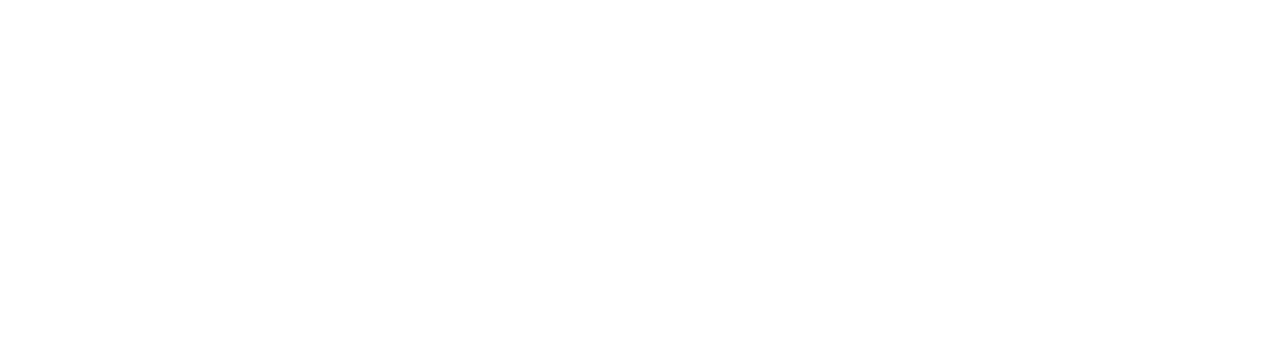
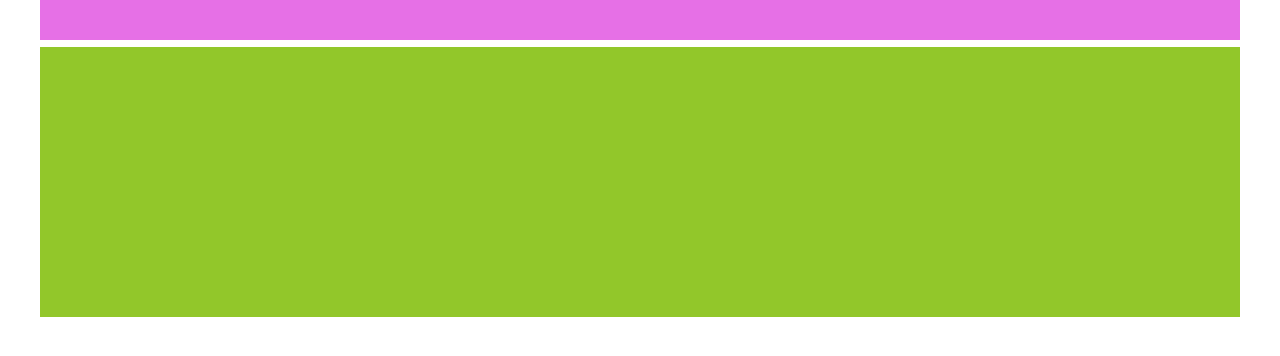
Before and after one commit to Dayronaguilera/htmlcss-struttura-wp, a plain HTML site: page index.html in a window 1280 px wide. Drawn offline with Linux system fonts and the light colour scheme.

Commit message:
Section 2

```diff
--- a/css/style.css
+++ b/css/style.css
@@ -14,3 +14,17 @@
 
 
 /* fine utility class */
+.centro{
+    width: 1200px;
+    margin: auto;
+
+}
+.contenitore-header{
+    background-color: rgb(230, 112, 230);
+    height: 40px;
+}
+.contenitore-1{
+    background-color: rgb(146, 199, 42);
+    height: 270px;
+    margin-top: 7px;
+}
--- a/index.html
+++ b/index.html
@@ -10,11 +10,27 @@
     <title>Document</title>
 </head>
 <body>
-    <!-- header del sito -->
-    <header></header>
-    <!-- corpo del sito -->
-    <main></main>
-    <!-- piedi del sito -->
-    <footer></footer>
+    <!-- per centrare il tutto -->
+    <div class="centro">
+        <!-- header del sito -->
+        <header>
+            <div class="contenitore-header"></div>
+        </header>
+
+        <!-- corpo del sito -->
+        <main>
+
+            <!-- section 1 -->
+            <section class="section-1">
+                <div class="contenitore-1"></div>
+            </section>
+
+            <!-- section 2 -->
+            <section class="section-2"></section>
+        </main>
+
+        <!-- piedi del sito -->
+        <footer></footer>
+    </div>
 </body>
 </html>
```
